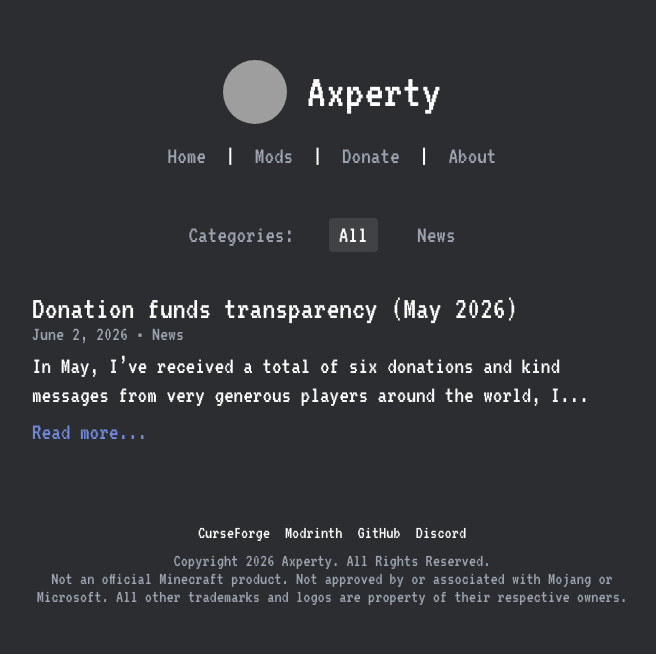
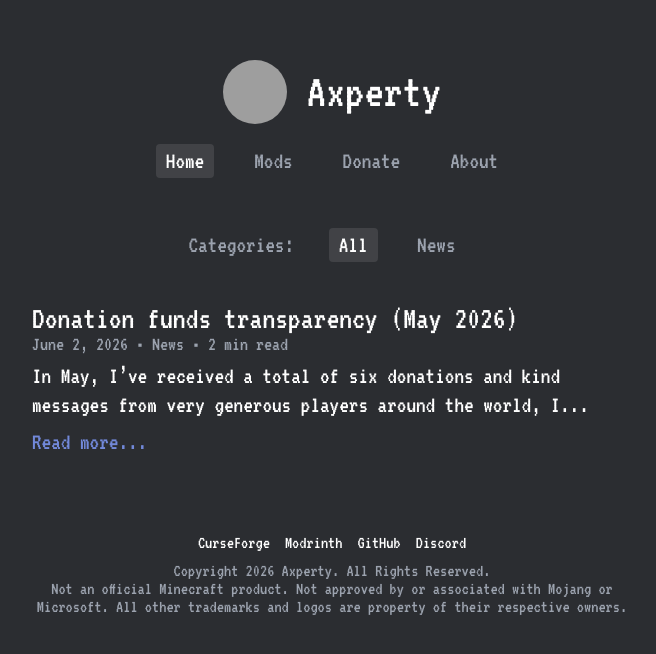
Before and after one commit to axperty/axperty.com, a Jekyll site: the page built from index.html, in a window 1280 px wide, cut to the strip 0-654 px from the top of the page. Shown: the whole strip, without its empty margins (308-964 px from the left). Built offline with Jekyll 4.4.1, drawn with Linux system fonts in a browser that asks for light colours; grey boxes are pictures that could not be loaded.

Commit message:
Quality of life changes.

```diff
--- a/_layouts/default.html
+++ b/_layouts/default.html
@@ -8,6 +8,7 @@
     <link rel="stylesheet" href="{{ '/assets/css/main.css' | relative_url }}">
 </head>
 <body>
+    <div id="reading-progress-bar"></div>
     <main class="container">
         <header class="site-header">
             <div class="header-main">
@@ -15,13 +16,10 @@
                 <h1 class="site-title"><a href="{{ '/' | relative_url }}">{{ site.title }}</a></h1>
             </div>
             <nav class="site-nav">
-                <a href="{{ '/' | relative_url }}">Home</a>
-                <span class="nav-separator">|</span>
-                <a href="{{ '/mods' | relative_url }}">Mods</a>
-                <span class="nav-separator">|</span>
-                <a href="{{ '/donate' | relative_url }}">Donate</a>
-                <span class="nav-separator">|</span>
-                <a href="{{ '/about' | relative_url }}">About</a>
+                <a href="{{ '/' | relative_url }}" class="category-filter-btn {% if page.url == '/' or page.url == '/index.html' %}active{% endif %}">Home</a>
+                <a href="{{ '/projects' | relative_url }}" class="category-filter-btn {% if page.url contains '/mods' %}active{% endif %}">Mods</a>
+                <a href="{{ '/donate' | relative_url }}" class="category-filter-btn {% if page.url contains '/donate' %}active{% endif %}">Donate</a>
+                <a href="{{ '/about' | relative_url }}" class="category-filter-btn {% if page.url contains '/about' %}active{% endif %}">About</a>
             </nav>
         </header>
 
@@ -57,6 +55,18 @@
                 behavior: "smooth"
             });
         });
+
+        // Reading Progress Bar
+        window.addEventListener('scroll', () => {
+            const progressBar = document.getElementById('reading-progress-bar');
+            if (progressBar) {
+                const scrollTop = document.documentElement.scrollTop || document.body.scrollTop;
+                const scrollHeight = document.documentElement.scrollHeight || document.body.scrollHeight;
+                const clientHeight = document.documentElement.clientHeight;
+                const scrollPercent = (scrollTop / (scrollHeight - clientHeight)) * 100;
+                progressBar.style.width = scrollPercent + '%';
+            }
+        });
     </script>
 </body>
 </html>
--- a/_layouts/home.html
+++ b/_layouts/home.html
@@ -19,6 +19,7 @@ layout: default
             {% if post.category %}
                 &bull; {{ post.category }}
             {% endif %}
+            &bull; {{ post.content | number_of_words | divided_by: 200 | plus: 1 }} min read
         </span>
         <p class="article-excerpt">
             {{ post.content | strip_html | truncatewords: 20 }}
--- a/assets/css/main.scss
+++ b/assets/css/main.scss
@@ -34,6 +34,7 @@ body {
     padding: 60px 20px;
     display: flex;
     flex-direction: column;
+    flex: 1;
 }
 
 /* Header */
@@ -148,7 +149,8 @@ a:hover {
 
 /* Footer */
 .site-footer {
-    margin-top: 80px;
+    margin-top: auto;
+    padding-top: 80px;
     text-align: center;
     font-size: 18px;
 }
@@ -163,6 +165,11 @@ a:hover {
 .footer-links a {
     color: var(--text-color);
     text-decoration: none;
+    transition: color 0.2s ease;
+}
+
+.footer-links a:hover {
+    color: var(--hover-color);
 }
 
 .copyright {
@@ -188,21 +195,10 @@ a:hover {
 
 .site-nav {
     font-size: 24px;
-}
-
-.site-nav a {
-    color: var(--text-muted);
-    text-decoration: none;
-    transition: color 0.2s;
-}
-
-.site-nav a:hover {
-    color: var(--text-color);
-}
-
-.nav-separator {
-    color: var(--border);
-    margin: 0 10px;
+    display: flex;
+    flex-wrap: wrap;
+    justify-content: center;
+    gap: 10px;
 }
 
 /* Categories Page */
@@ -278,3 +274,15 @@ a:hover {
     color: var(--text-color);
     background-color: rgba(255, 255, 255, 0.1);
 }
+
+/* Reading Progress Bar */
+#reading-progress-bar {
+    position: fixed;
+    top: 0;
+    left: 0;
+    width: 0%;
+    height: 3px;
+    background-color: var(--link-color);
+    z-index: 9999;
+    transition: width 0.1s ease;
+}
```
Also changed, not shown: other parts of _layouts/home.html (+0 -2 lines), _layouts/post.html (+16 -1 lines).
